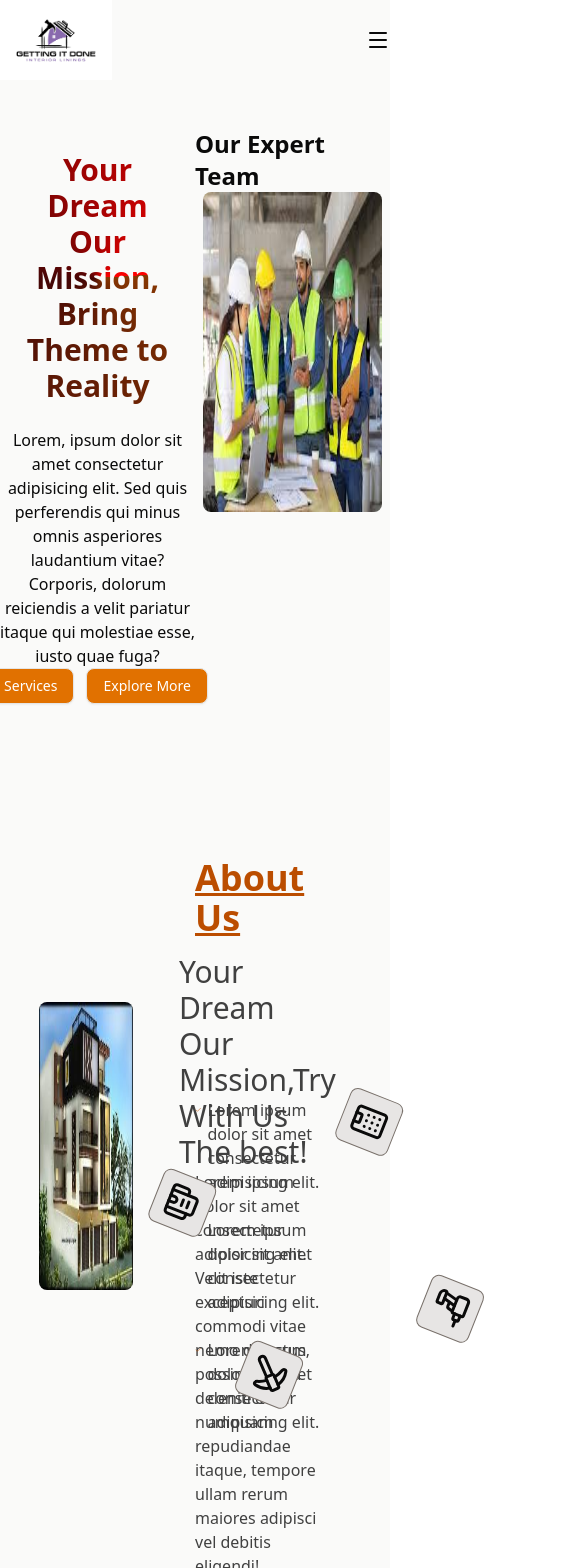
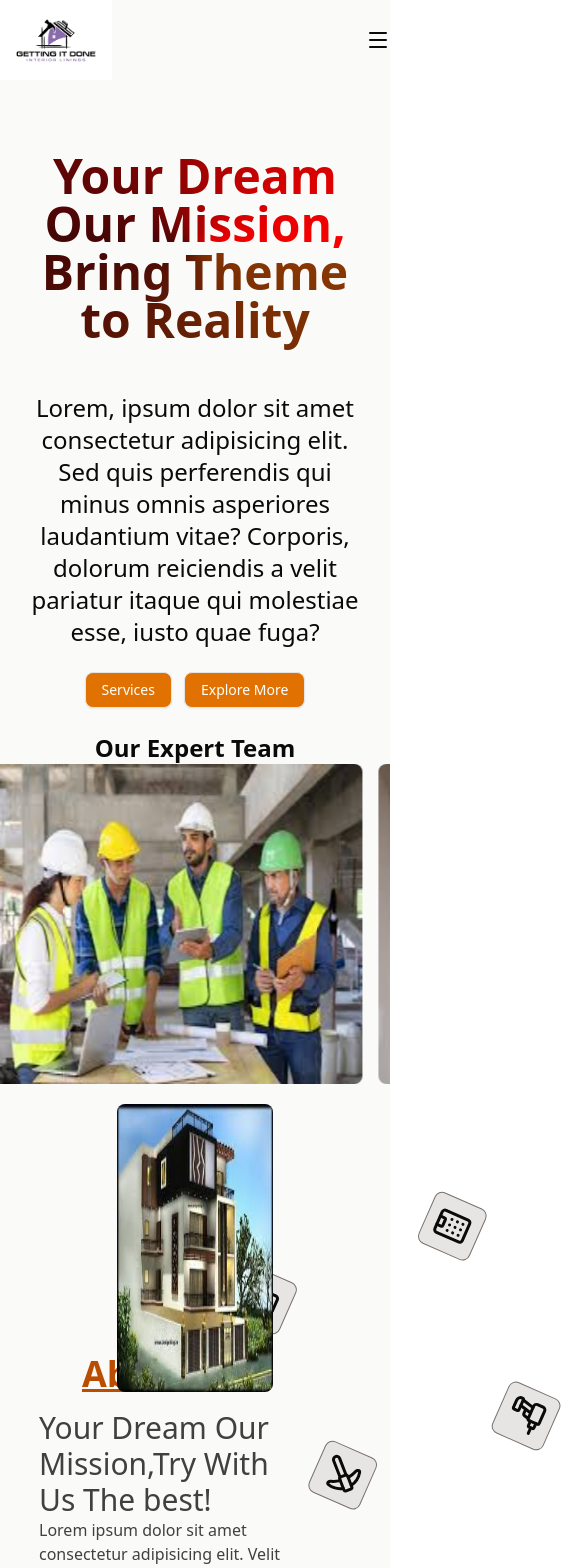
Before and after one commit to rahelaqambari/constraction-company-, a React (Vite) app: page /Home in a window 390 px wide. Shown: the top 1568 px of the page, 585 px wide, since content can reach past the window. Built offline with nearby package versions, Linux system fonts and the light colour scheme.

Commit message:
responsive is added.

```diff
--- a/src/mycomponents/Aboutus.tsx
+++ b/src/mycomponents/Aboutus.tsx
@@ -4,10 +4,10 @@ import { Building, Building2, Check, LucideDrill, Pickaxe } from "lucide-react";
 
 export default function Aboutus(){
     return(
-        <div className=" h-screen flex w-full mt-5 items-center justify-center  ">
-            <div className="w-[80%] h-full flex items-center justify-between">
-                <div className="w-[30%] h-fit relative bottom-36 " >
-                    <img className="h-72 w-96 z-40 absolute rounded-md " src="/images/images (4).jfif" alt="" />
+        <div className="h-screen flex w-full mt-5 items-center justify-center  ">
+            <div className="w-[80%] h-full flex lg:flex-row flex-col items-center lg:justify-between ">
+                <div className="lg:w-[30%] w-[50%] h-fit relative lg:bottom-36 " >
+                    <img className="h-72 lg:w-96 w-full z-40 absolute rounded-md " src="/images/images (4).jfif" alt="" />
                     <motion.div className=" absolute top-28 left-32 h-72 w-72 p-4 "
                     initial={{rotate:0}}
                     animate={{rotate:360}}
@@ -31,19 +31,19 @@ export default function Aboutus(){
 
                     </motion.div>
                 </div>
-                <div className=" w-[50%] lg:flex flex-col items-center ">
+                <div className=" lg:w-[50%] w-full lg:flex flex-col items-center lg:mt-0 mt-[80%]">
                     <div className="h-60 w-[80%] flex flex-col items-center ">
                         <h1 className="text-4xl text-amber-700 pb-4 font-bold underline">About Us</h1>
                         <h1 className="text-3xl text-neutral-700 font-medium">Your Dream Our Mission,Try With Us The  best! </h1>
                              <p className="text-neutral-700 ">Lorem ipsum dolor sit amet consectetur adipisicing elit. Velit iste excepturi commodi vitae nemo delectus, possimus, sed deleniti et numquam repudiandae itaque, tempore ullam rerum maiores adipisci vel debitis eligendi!</p>
 
                         </div>
-                       <div className="h-full w-[80%] flex flex-col space-y-6">
-                         <div className="h-full w-full space-x-1.5 flex">
+                       <div className="h-full w-[80%] flex flex-col lg:space-y-6">
+                         <div className="h-full w-full lg:space-x-1.5 flex">
                         <Check className="text-amber-700" />
                             <h1 className="text-neutral-700 font-medium">Lorem ipsum dolor sit amet consectetur adipisicing elit.</h1>
                             </div>
-                             <div className="h-full w-full space-x-1.5 flex">
+                             <div className="h-full w-full lg:space-x-1.5 flex">
                         <Check className="text-amber-700" />
                             <h1 className="text-neutral-700 font-medium">Lorem ipsum dolor sit amet consectetur adipisicing elit.</h1>
                             </div>
--- a/src/mycomponents/Hero.tsx
+++ b/src/mycomponents/Hero.tsx
@@ -26,8 +26,8 @@ const settings: Settings = {
         {
             breakpoint: 780,
             settings: {
-                slidesToShow: 2,
-                slidesToScroll: 2,
+                slidesToShow: 3,
+                slidesToScroll: 3,
                 initialSlide: 1,
             },
         },
@@ -69,21 +69,21 @@ export default function Hero(){
         },
     ]
     return(
-        <div className=" bg-stone-50 w-full flex bg-cover object-cover bg-no-repeat">
-            <div className="flex-1 min-w-0 flex flex-col lg:w-[20%] w-fit justify-center items-center ">
-                <h1 className="moto lg:text-5xl text-3xl font-bold text-center p-6">Your Dream Our Mission, Bring Theme to Reality</h1>
-                <p className="text-base text-center lg:my-3">
+        <div className=" bg-stone-50 w-full lg:flex-row flex-col h-fit flex bg-cover object-cover bg-no-repeat ">
+            <div className="flex-1 min-w-0 flex flex-col lg:w-[20%] w-fit justify-center items-center h-fit">
+                <h1 className="moto lg:text-5xl text-5xl font-bold text-center p-6">Your Dream Our Mission, Bring Theme to Reality</h1>
+                <p className="text-center lg:my-3 lg:text-base text-2xl lg:p-0 p-6">
                 Lorem, ipsum dolor sit amet consectetur adipisicing elit. Sed quis
                 perferendis qui minus omnis asperiores laudantium vitae?
                  Corporis, dolorum reiciendis a velit pariatur itaque qui molestiae esse,
                   iusto quae fuga?
                   </p>
-                  <div className="flex gap-3 text-white">
+                  <div className="flex gap-3 text-white lg:pb-0 pb-6">
                 <Button variant={"outline"} className="hover:bg-amber-700 bg-amber-600 hover:text-white">Services</Button>
                 <Button variant={"outline"} className="hover:bg-amber-700 bg-amber-600 hover:text-white">Explore More</Button>
             </div>
             </div>
-            <div className="flex-1  flex justify-center w-[30%] h-full  items-center flex-col ">
+            <div className="flex-1  flex justify-center lg:w-[30%] w-full h-full  items-center flex-col ">
                 <h1 className="text-2xl lg:text-3xl font-bold lg:mb-3">Our Expert Team</h1>
                 <Slider {...settings} className ="w-full">
                     {images.map((engineer ,index)=>(
--- /dev/null
+++ b/src/mycomponents/Servicshero.tsx
@@ -0,0 +1,32 @@
+import { div } from "framer-motion/client";
+import { Hammer } from "lucide-react";
+
+export default function Servicshero(){
+    return(
+        <div className="h-screen w-full flex justify-center space-x-10 bg-neutral-700 ">
+                <div className="w-1/2 flex flex-col justify-center h-full items-center gap-4">
+                <h1 className="text-4xl text-white font-medium">Services Collection</h1>
+                <img className=" h-[70%] w-full rounded-l-md " src="/images/bg1.jfif" alt="" />
+                </div>
+                <div className="w-[40%] h-full grid grid-cols-2">
+                    <div className="w-64 h-60 flex flex-col justify-center items-center rounded-2xl">
+                        <img className="w-44 h-40 rounded-2xl" src="/images/bkg.jfif" alt="" />
+                        <h1 className="text-2xl text-white">Constraction Building</h1>
+                    </div>
+                    <div className="w-64 h-60 flex flex-col justify-center items-center  rounded-2xl">
+                        <img className="w-44 h-40 rounded-2xl" src="/images/images.jfif" alt="" />
+                        <h1 className="text-2xl text-white">Disining</h1>
+                    </div>
+                    <div className="w-64 h-60 flex flex-col justify-center items-center rounded-2xl">
+                        <img className="w-44 h-40 rounded-2xl" src="/images/images (17).jfif" alt="" />
+                        <h1 className="text-2xl text-white">Disining</h1>
+                    </div>
+                    <div className="w-64 h-60 flex flex-col justify-center items-center rounded-2xl">
+                        <img className="w-44 h-40 rounded-2xl" src="/images/images (26).jfif" alt="" />
+                        <h1 className="text-2xl text-white">Disining</h1>
+                    </div>
+
+                </div>
+            </div>
+    )
+}
--- a/src/pages/Services.tsx
+++ b/src/pages/Services.tsx
@@ -1,8 +1,10 @@
 import Cart from "@/mycomponents/Cart";
 import Search from "@/mycomponents/Searh";
+import Servicshero from "@/mycomponents/Servicshero";
 export default function Services (){
     return(
         <div>
+            <Servicshero />
             <Search />
             <Cart />
 
```
